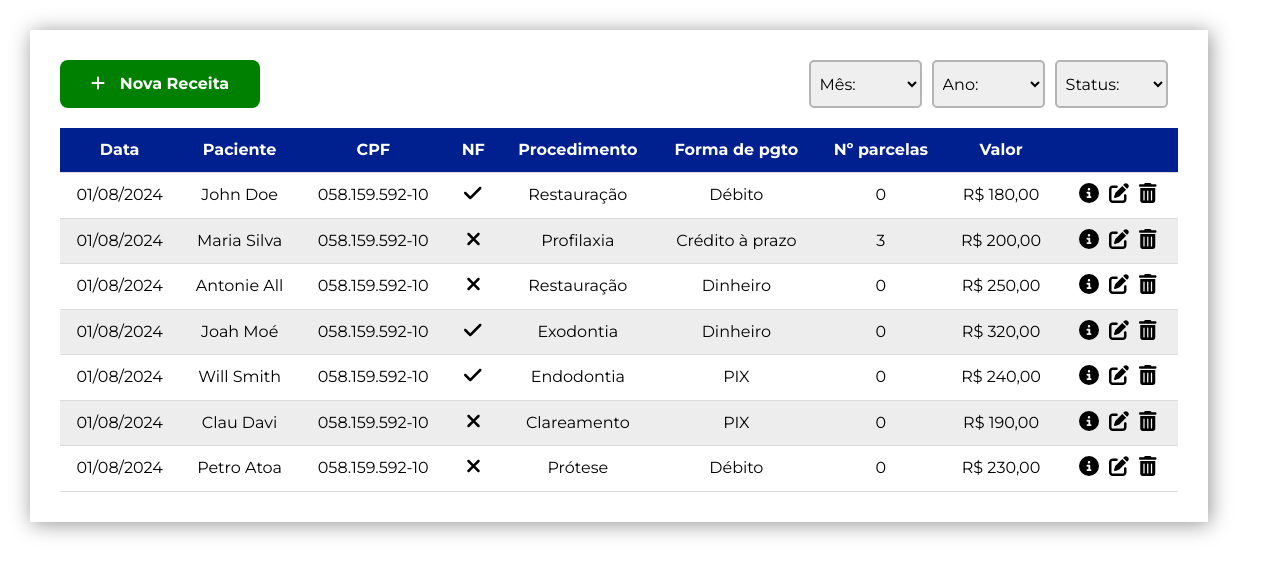
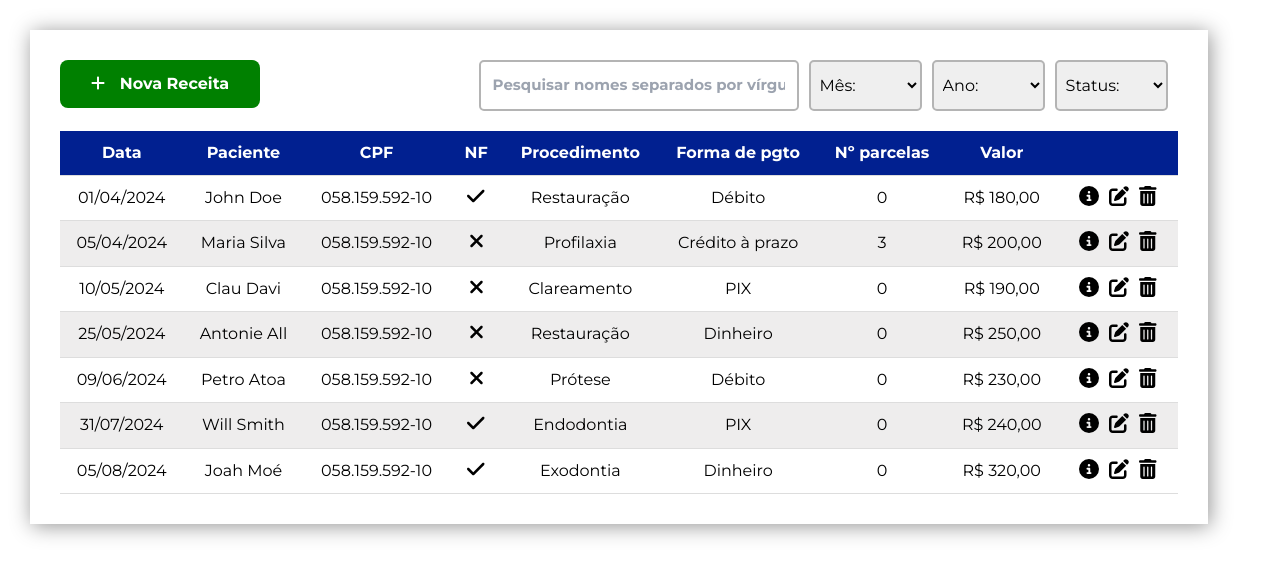
Before and after one commit to maisappreis/dental-clinic-web-system, a Next.js app in the folder frontend/: page /pages/revenue in a window 1280 px wide. Shown: the top 576 px of the page. Built offline with nearby package versions, Linux system fonts and the light colour scheme.

Commit message:
feat(front): Search field was implemented.

```diff
--- a/frontend/src/app/components/search.tsx
+++ b/frontend/src/app/components/search.tsx
@@ -0,0 +1,32 @@
+"use client";
+import styles from "./styles/Search.module.css";
+import React, { useState, ChangeEvent } from "react";
+
+interface SearchProps {
+  updateSearchNames: (names: string[]) => void
+}
+
+export default function Search({updateSearchNames}: SearchProps) {
+  const [search, setSearch] = useState("");
+
+  const handleChange = (event: ChangeEvent<HTMLInputElement>) => {
+    setSearch(event.target.value)
+    if (event.target.value === "") updateSearchNames([]);
+  };
+
+  const applySearch = (event: React.KeyboardEvent<HTMLInputElement>) => {
+    if ((event as React.KeyboardEvent<HTMLInputElement>).key === 'Enter') {
+      const searchedNames = search.split(",").map(value => value.trim())
+      updateSearchNames(searchedNames)
+    }
+  };
+
+  return (
+    <input className={styles.search} type="text"
+      placeholder="Pesquisar nomes separados por vírgula..."
+      value={search}
+      onChange={handleChange}
+      onKeyDown={applySearch}
+    />
+  )
+}
--- /dev/null
+++ b/frontend/src/app/components/styles/Search.module.css
@@ -0,0 +1,9 @@
+.search {
+    margin-right: 10px;
+    padding: 12px;
+    width: 25vw;
+    font-weight: bold;
+    font-size: 15px;
+    border-radius: 5px;
+    border: 2px solid #b4b4b4;
+}
--- a/frontend/src/app/components/table.tsx
+++ b/frontend/src/app/components/table.tsx
@@ -1,3 +1,5 @@
+"use client";
+import React, { useState, useEffect } from "react";
 import styles from './styles/Table.module.css'
 import { FontAwesomeIcon } from "@fortawesome/react-fontawesome";
 import { faPenToSquare, faTrashCan, faCircleInfo, faCheck, faXmark } from '@fortawesome/free-solid-svg-icons';
@@ -14,6 +16,7 @@ interface Columns {
 interface TableProps {
   columns: Columns[];
   data: Data[];
+  searchedNames: String[];
 }
 
 const formatDate = (dateString: string): string => {
@@ -21,7 +24,30 @@ const formatDate = (dateString: string): string => {
   return `${day}/${month}/${year}`;
 };
 
-export default function Table({ columns, data }: TableProps) {
+export default function Table({ columns, data, searchedNames }: TableProps) {
+  const [filteredData, setFilteredData] = useState<Data[]>([])
+
+  useEffect(() => {
+    const sorted = [...data].sort((a, b) => {
+      const dateA: Date = new Date(a.date);
+      const dateB: Date = new Date(b.date);
+      return dateA.getTime() - dateB.getTime();
+    });
+
+    if (searchedNames.length === 0) {
+      setFilteredData(sorted);
+    } else {
+      const filterData = sorted.filter(item => {
+        return searchedNames.some(element => {
+          const searchedFieldName = element.toLowerCase();
+          const listedFieldName = item.name.toLowerCase();
+          return listedFieldName.includes(searchedFieldName);
+        });
+      });
+      setFilteredData(filterData);
+    }
+  }, [data, searchedNames]);
+
   return (
     <div>
       <div>
@@ -34,7 +60,7 @@ export default function Table({ columns, data }: TableProps) {
             </tr>
           </thead>
           <tbody>
-            {data.map((row, rowIndex) => (
+            {filteredData.map((row: any, rowIndex: number) => (
               <tr className={styles.tr} key={rowIndex}>
                 {columns.map((column, colIndex) => (
                   <td className={styles.td} key={colIndex}>
--- a/frontend/src/app/pages/revenue/page.tsx
+++ b/frontend/src/app/pages/revenue/page.tsx
@@ -1,12 +1,20 @@
+"use client";
+import React, { useState } from "react";
 import Table from "@/app/components/table";
 import Button from "@/app/components/button";
 import Filter from "@/app/components/filter";
+import Search from "@/app/components/search";
 
 export default function Revenue() {
+  const [searchedNames, setSearchNames] = useState<string[]>([]);
 
-  const handleAction: () => void = () => {
+  const addRevenue: () => void = () => {
     console.log('Action executed!');
   };
+
+  const updateSearchNames = (names: string[]) => {
+    setSearchNames(names);
+  }
 
   const columns: { key: string; name: string; }[] = [
     { key: "date", name: "Data" },
@@ -32,24 +40,27 @@ export default function Revenue() {
     installments: number;
     actions: string;
   }[] = [
-    { id: 1, date: '2024-08-01', name: 'John Doe', cpf: '058.159.592-10', nf: true, procedure: 'Restauração', value: 180, payment: 'Débito', installments: 0, actions: '' },
-    { id: 1, date: '2024-08-01', name: 'Maria Silva', cpf: '058.159.592-10', nf: false, procedure: 'Profilaxia', value: 200, payment: 'Crédito à prazo', installments: 3, actions: '' },
-    { id: 1, date: '2024-08-01', name: 'Antonie All', cpf: '058.159.592-10', nf: false, procedure: 'Restauração', value: 250, payment: 'Dinheiro', installments: 0, actions: '' },
-    { id: 1, date: '2024-08-01', name: 'Joah Moé', cpf: '058.159.592-10', nf: true, procedure: 'Exodontia', value: 320, payment: 'Dinheiro', installments: 0, actions: '' },
-    { id: 1, date: '2024-08-01', name: 'Will Smith', cpf: '058.159.592-10', nf: true, procedure: 'Endodontia', value: 240, payment: 'PIX', installments: 0, actions: '' },
-    { id: 1, date: '2024-08-01', name: 'Clau Davi', cpf: '058.159.592-10', nf: false, procedure: 'Clareamento', value: 190, payment: 'PIX', installments: 0, actions: '' },
-    { id: 1, date: '2024-08-01', name: 'Petro Atoa', cpf: '058.159.592-10', nf: false, procedure: 'Prótese', value: 230, payment: 'Débito', installments: 0, actions: '' },
+    { id: 1, date: '2024-04-01', name: 'John Doe', cpf: '058.159.592-10', nf: true, procedure: 'Restauração', value: 180, payment: 'Débito', installments: 0, actions: '' },
+    { id: 1, date: '2024-04-05', name: 'Maria Silva', cpf: '058.159.592-10', nf: false, procedure: 'Profilaxia', value: 200, payment: 'Crédito à prazo', installments: 3, actions: '' },
+    { id: 1, date: '2024-05-25', name: 'Antonie All', cpf: '058.159.592-10', nf: false, procedure: 'Restauração', value: 250, payment: 'Dinheiro', installments: 0, actions: '' },
+    { id: 1, date: '2024-08-05', name: 'Joah Moé', cpf: '058.159.592-10', nf: true, procedure: 'Exodontia', value: 320, payment: 'Dinheiro', installments: 0, actions: '' },
+    { id: 1, date: '2024-07-31', name: 'Will Smith', cpf: '058.159.592-10', nf: true, procedure: 'Endodontia', value: 240, payment: 'PIX', installments: 0, actions: '' },
+    { id: 1, date: '2024-05-10', name: 'Clau Davi', cpf: '058.159.592-10', nf: false, procedure: 'Clareamento', value: 190, payment: 'PIX', installments: 0, actions: '' },
+    { id: 1, date: '2024-06-09', name: 'Petro Atoa', cpf: '058.159.592-10', nf: false, procedure: 'Prótese', value: 230, payment: 'Débito', installments: 0, actions: '' },
   ];
 
   return (
     <div className="content">
       <div className="flex flex-column justify-between">
-        <Button onClick={handleAction} disabled={false} >
+        <Button onClick={addRevenue} disabled={false} >
           Nova Receita
         </Button>
-        <Filter />
+        <div className="flex justify-end">
+          <Search updateSearchNames={updateSearchNames} />
+          <Filter />
+        </div>
       </div>
-      <Table columns={columns} data={data} />
+      <Table columns={columns} data={data} searchedNames={searchedNames} />
     </div>
   )
 }
```
